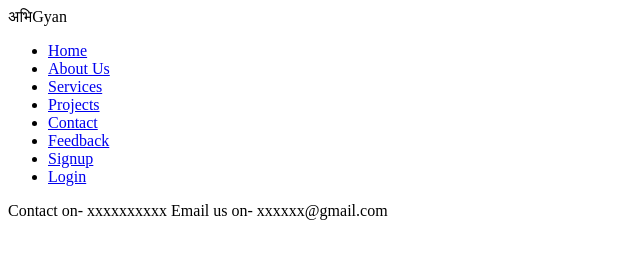
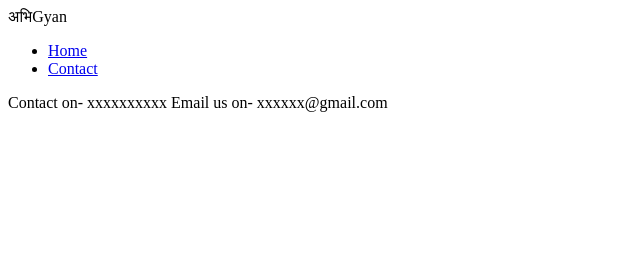
Before and after one commit to yadavkundan516601/edu_Online, a plain HTML site: page contact us.html in a window 1280 px wide. Shown: the whole page, without its empty margins (0-640 px from the left). Drawn offline with Linux system fonts and the light colour scheme.

Commit message:
Change in contact us

```diff
--- a/contact us.html
+++ b/contact us.html
@@ -7,13 +7,9 @@
 
         <ul class="nav_links">
             <li><a class="active" href="file:///C:/Users/RITIK%20PRATAP%20SINGH/Desktop/edu_Online/index.html#">Home</a></li>
-            <li><a href="about us.html">About Us</a></li>
-            <li><a href="#">Services</a></li>
-            <li><a href="#">Projects</a></li>
+
             <li><a href="contact us.html">Contact</a></li>
-            <li><a href="#">Feedback</a></li>
-            <li><a href="#">Signup</a></li>
-            <li><a href="#">Login</a></li>
+
 
         </ul>
     </nav>
--- a/style.css
+++ b/style.css
@@ -10,7 +10,7 @@
   body{
     font-family: Montserrat;
     background-color:#2c3e50;
-
+    background-image: url(templates.jpg);
 
   }
   nav{
@@ -99,7 +99,7 @@
     }
   }
   section{
-    background: url(abhigyanlogo.jpg) no-repeat;
+
     background-size: cover;
     height: calc(100vh - 80px);
   }
```
